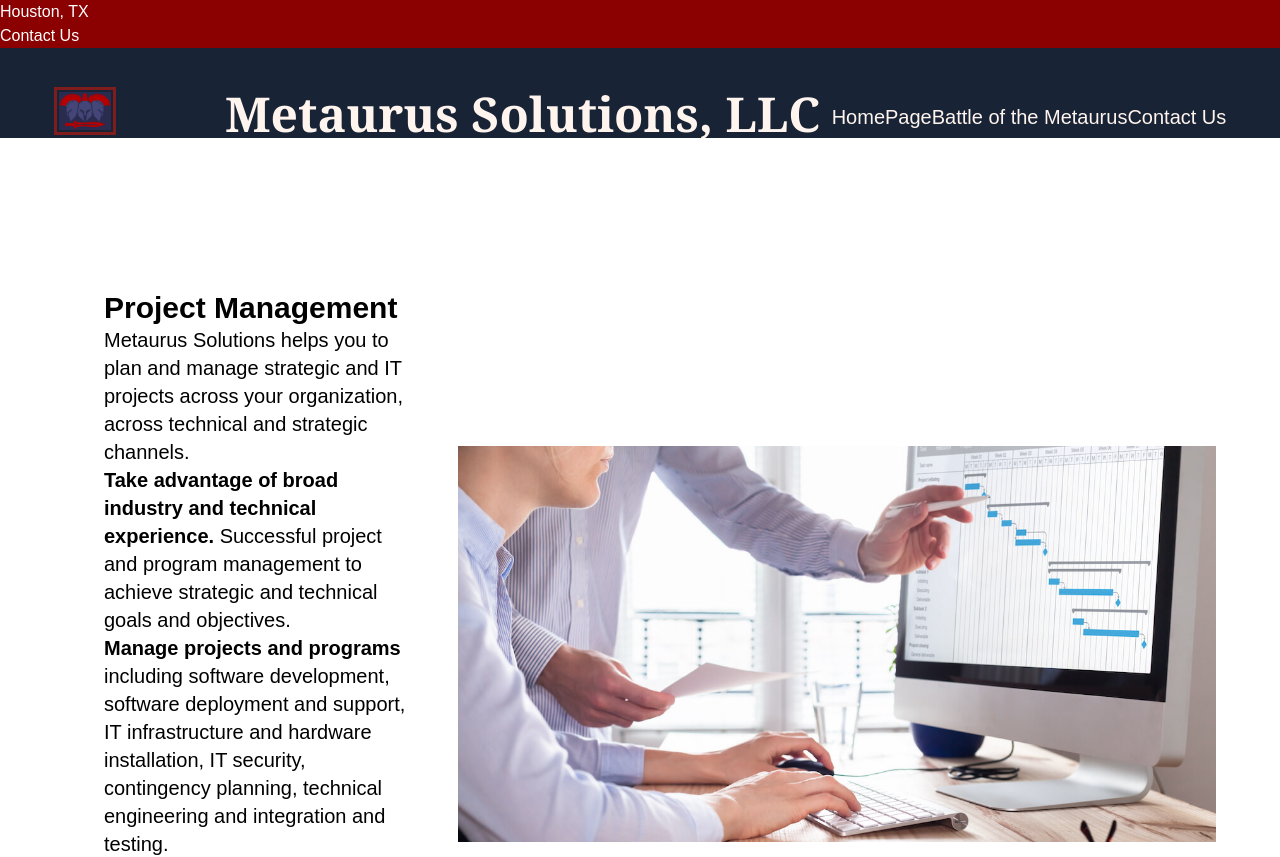
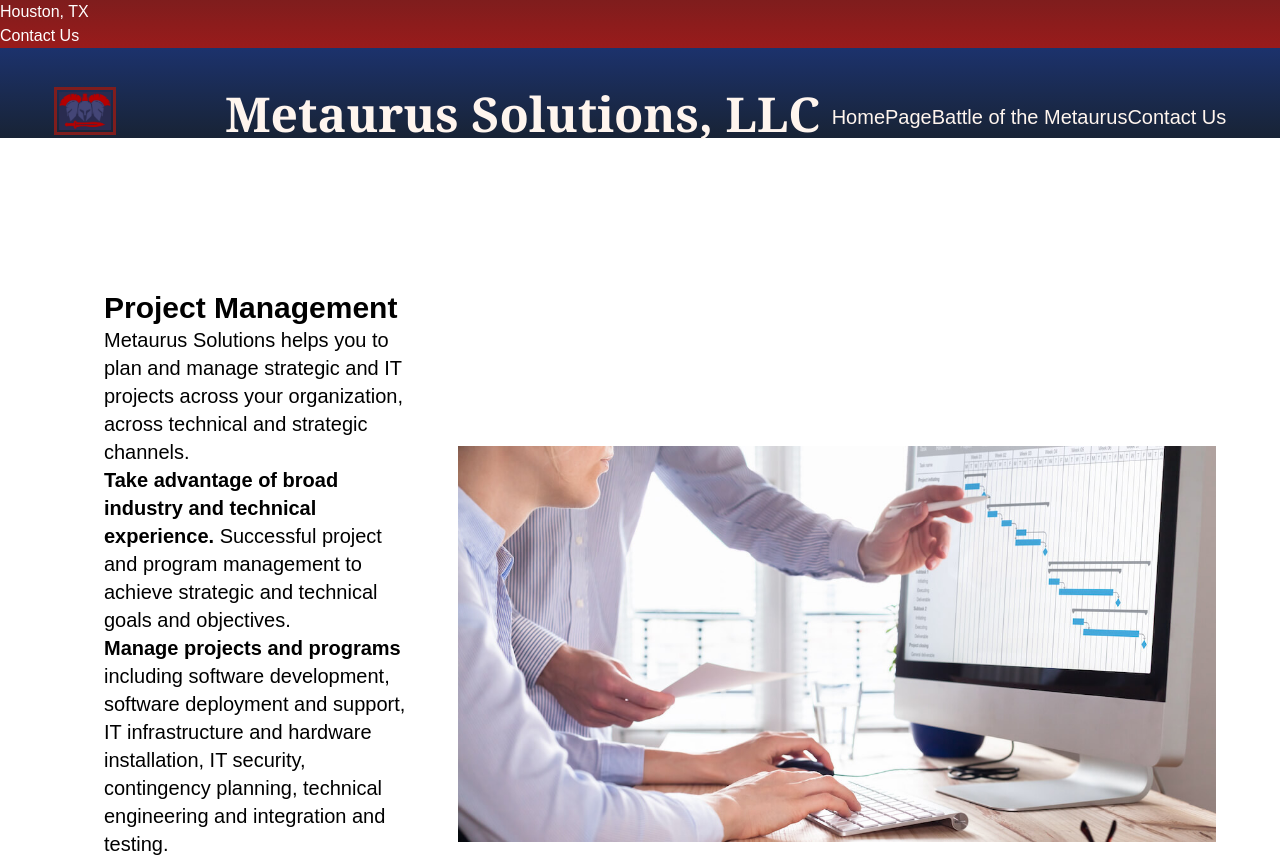
Before and after one commit to Metaurus-Solutions-LLC/mts-website, a React (Vite) app: page / in a window 1280 px wide. Shown: the top 857 px of the page. Built offline with nearby package versions, Linux system fonts and the light colour scheme.

Commit message:
Give Top, Nav, Footer bars gradient colors.

```diff
--- a/src/components/Footer.jsx
+++ b/src/components/Footer.jsx
@@ -18,7 +18,7 @@
 
 function Footer() {
   return (
-    <div className="bg-[#182335] text-[rgba(255,255,255,0.7)] w-full m-auto p-8">
+    <div className="bg-gradient-to-t from-[#182335] to-blue-900 text-[rgba(255,255,255,0.7)] w-full m-auto p-8">
       <ul className="flex flex-row">
         <li className="mr-4"><Link to="/">HomePage</Link></li>
         <li><Link to="/email">Contact Us</Link></li>
--- a/src/index.css
+++ b/src/index.css
@@ -33,11 +33,11 @@
 
 /* Header */
 nav {
-  @apply sticky top-0 bg-[#182335] block w-full text-[white] mt-0;
+  @apply sticky top-0 bg-gradient-to-t from-[#182335] to-blue-900 block w-full text-[white] mt-0;
 }
 
 .topBar {
-    @apply w-full flex justify-between list-none text-[white] bg-[darkred] m-0;
+    @apply w-full flex justify-between list-none text-[white] bg-gradient-to-b from-red-900 to-red-800 m-0;
     /* align-items: center; */
     /* Other options: space-around, space-evenly */
   }
```
